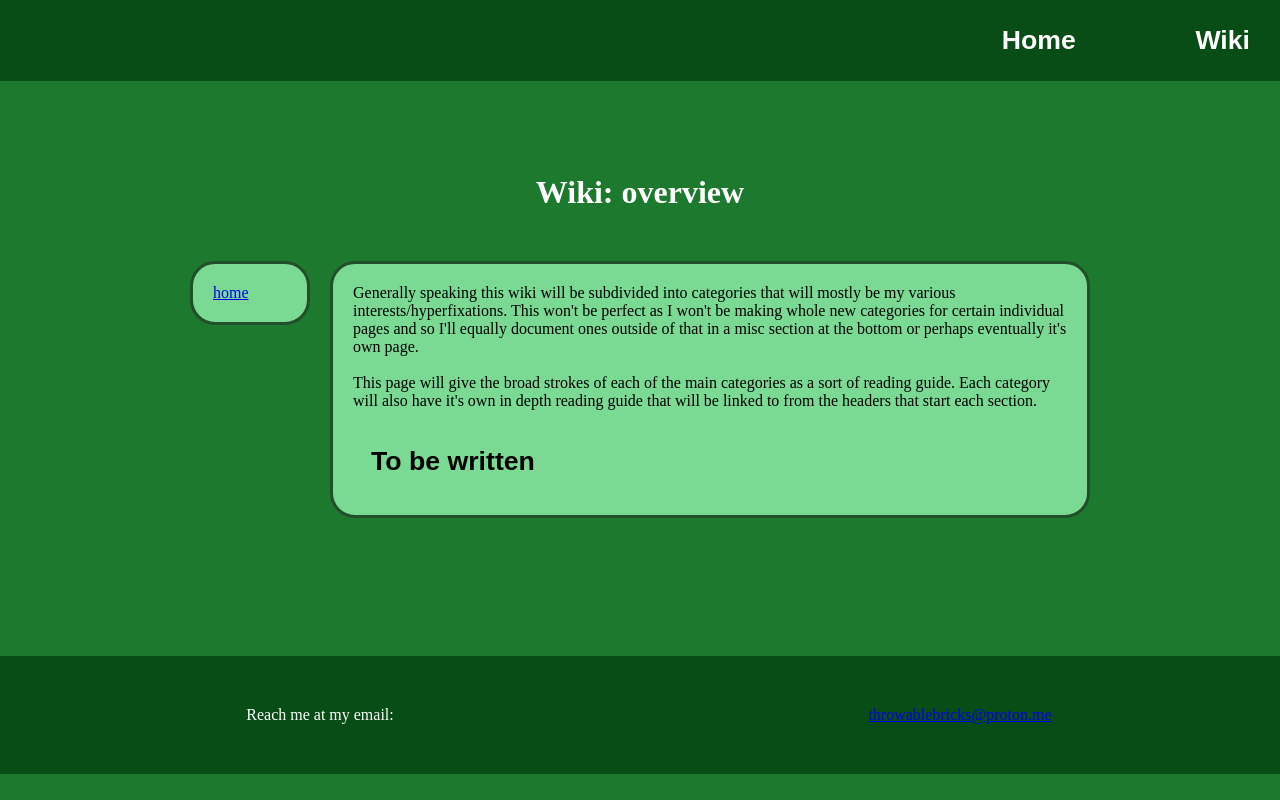
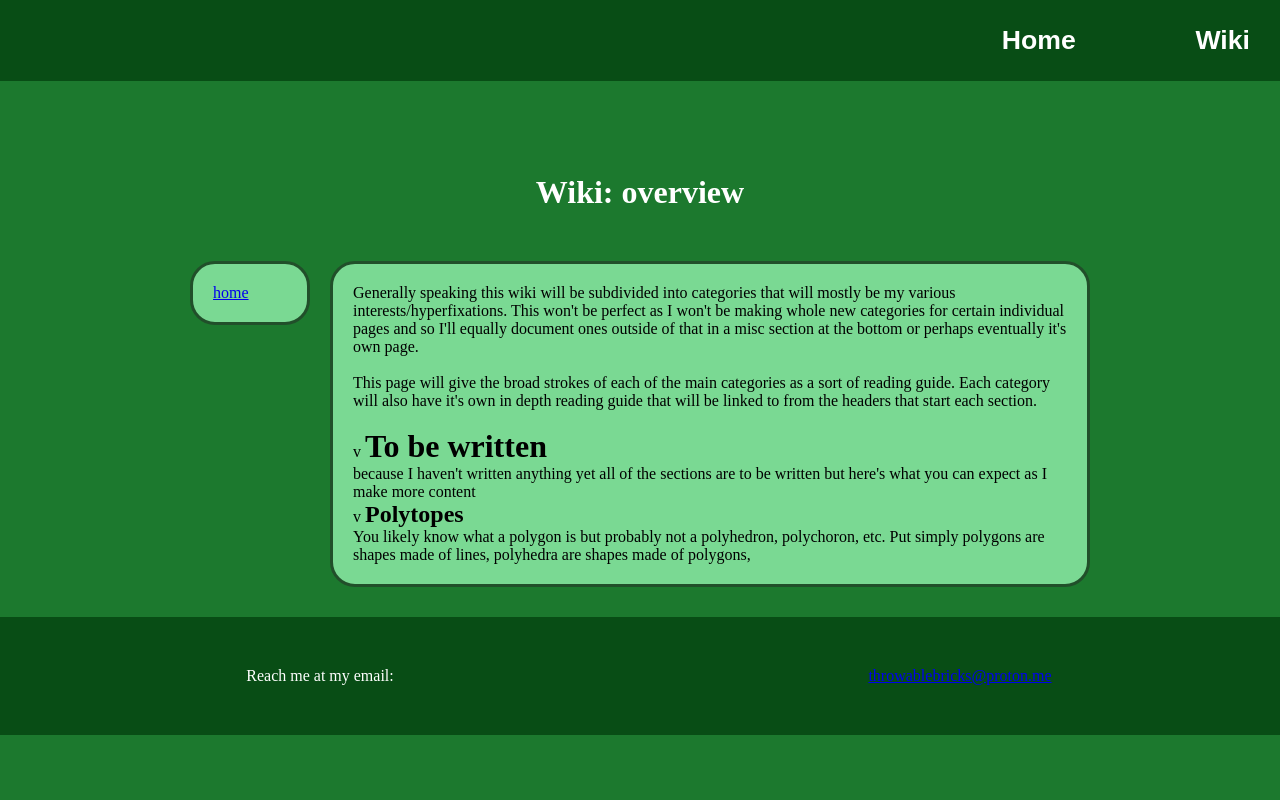
Before and after one commit to Throwablebrick/Throwablebrick.github.io, a plain HTML site: page pages/wiki/home.html in a window 1280 px wide. Drawn offline with Linux system fonts and the light colour scheme.

Commit message:
fixed drop down

```diff
--- a/pages/wiki/home.html
+++ b/pages/wiki/home.html
@@ -33,10 +33,18 @@
 					<br>
 					<p>This page will give the broad strokes of each of the main categories as a sort of reading guide. Each category will also have it's own in depth reading guide that will be linked to from the headers that start each section.</p>
 					<br>
-					<button type="button" class="collapsible"><h1>To be written</h1></button>
-					<div class="collapsee">
+					<details open>
+						<summary>
+							<h1>To be written</h1>
+						</summary>
 						<p>because I haven't written anything yet all of the sections are to be written but here's what you can expect as I make more content</p>
-					</div>
+						<details open>
+							<summary>
+								<h2>Polytopes</h2>
+							</summary>
+							<p>You likely know what a polygon is but probably not a polyhedron, polychoron, etc. Put simply polygons are shapes made of lines, polyhedra are shapes made of polygons, </p>
+						</details>
+					</details>
 				</div>
 			</div>
 		</div>
--- a/style.css
+++ b/style.css
@@ -16,6 +16,7 @@ html, body {
 	--accent: #214f2a;
 	--popup: #0a6b1d;
 	--menu: #13912c;
+	--footer_length: 122px;
 }
 
 body {
@@ -50,18 +51,20 @@ body {
 	width: 900px;
 	margin: 0 auto;
 	gap: 20px;
-	margin-bottom: -144px;
 }
 
 .page {
-	min-height: 100%;
-	margin-bottom: -144px;
+	min-height: calc(100% - (2 * --footer_length));
 }
 
 .page:after {
 	content: "";
 	display: block;
-	height: 144px;
+	height: 30px;
+}
+
+.height {
+	min-height: 100%;
 }
 
 .footer {
@@ -129,20 +132,23 @@ body {
 	cursor: pointer;
 }
 
-.collapsible {
+.mobile-dropdown > button {
+	background: var(--dark_green);
+	color: white;
+	padding: 10px 15px;
 	border: none;
-	color: black;
-	background: var(--text_backing);
 	cursor: pointer;
-	padding: 18px;
-	width: 100%;
-	text-align: left;
-	outline: none;
 }
-.collapsee {
-	padding: 0 18px;
-	display: none;
-	overflow: hidden;
+
+details > summary {
+	list-style-type: '>';
+}
+details[open] > summary {
+	list-style-type: 'v';
+}
+
+summary > h1,h2,h3,h4 {
+	display: inline-block;
 }
 
 .dropdown a{
```
